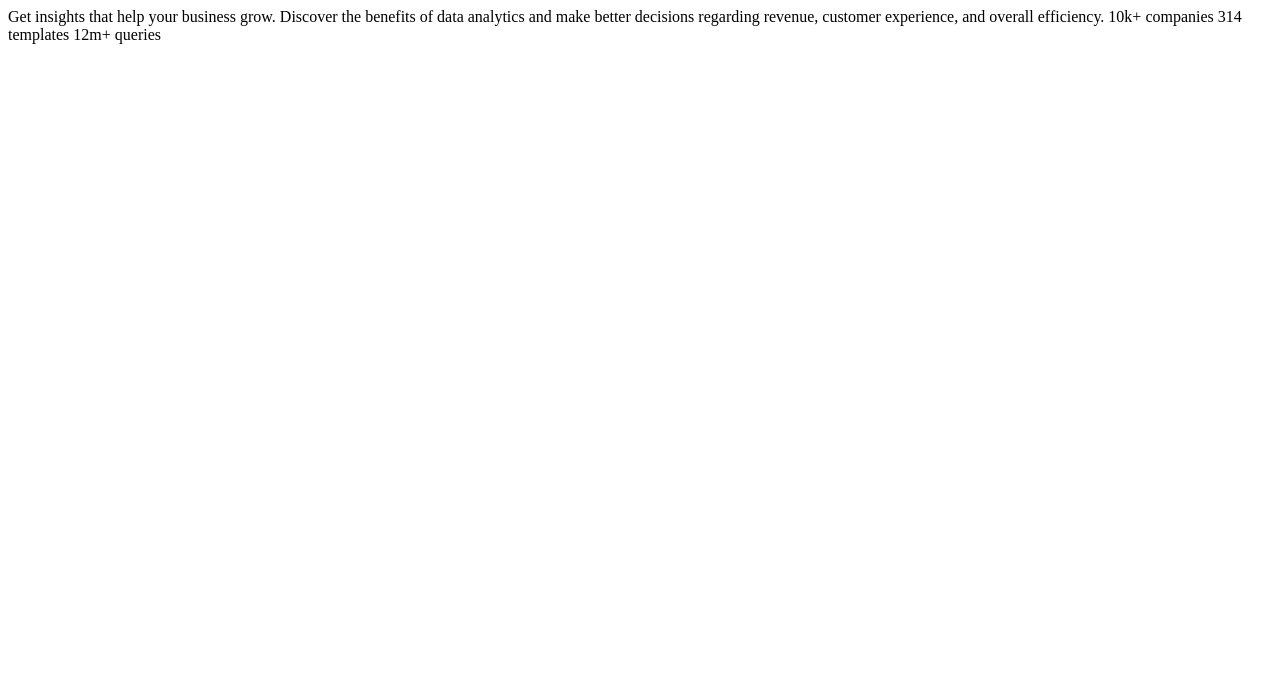
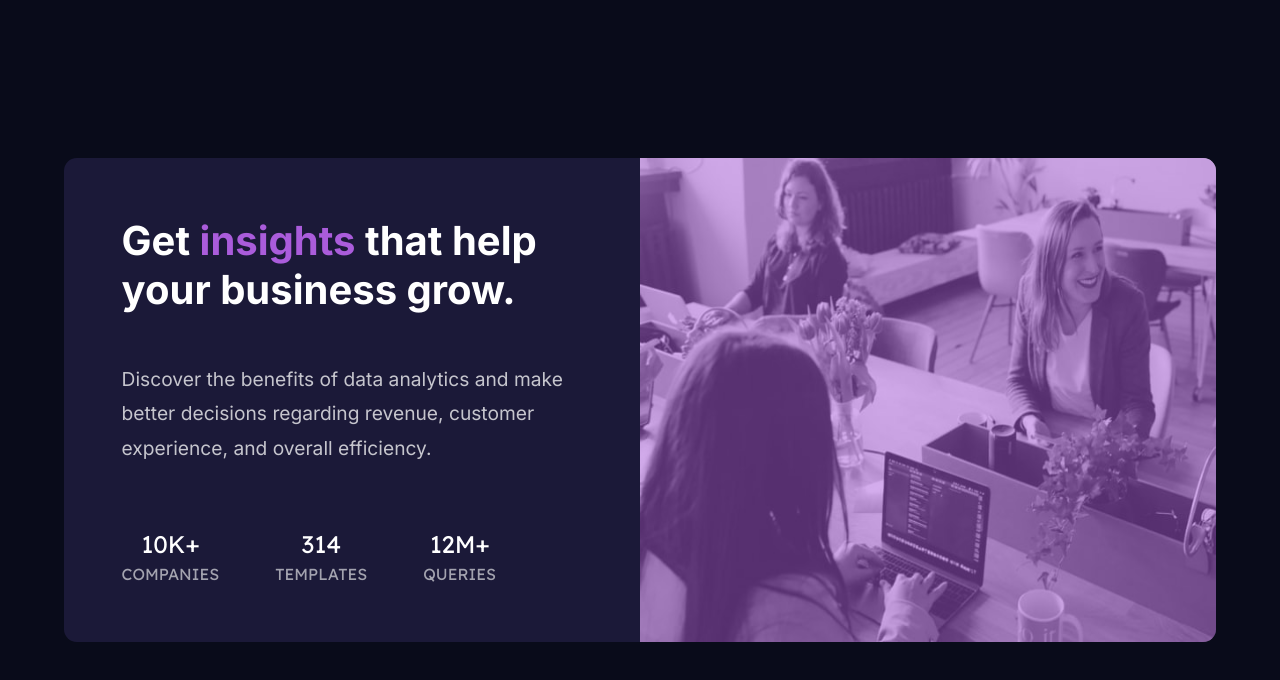
Before and after one commit to humbl3LilaS/stats_preview_card_component, a plain HTML site: page index.html in a window 1280 px wide. Drawn offline with Linux system fonts and the light colour scheme.

Commit message:
final_stage

```diff
--- a/index.html
+++ b/index.html
@@ -2,29 +2,61 @@
 <html lang="en">
 <head>
   <meta charset="UTF-8">
-  <meta name="viewport" content="width=device-width, initial-scale=1.0"> <!-- displays site properly based on user's device -->
+  <meta name="viewport" content="width=device-width, initial-scale=1.0">
+  <!-- displays site properly based on user's device -->
 
-  <link rel="icon" type="image/png" sizes="32x32" href="./images/favicon-32x32.png">
+  <link rel="icon" type="image/png" sizes="32x32"
+        href="./images/favicon-32x32.png">
 
-<!--  link style sheet-->
+  <!--  link style sheet-->
   <link rel="stylesheet" href="style.css">
 
   <title>Frontend Mentor | Stats preview card component</title>
 
 
-
 </head>
 <body>
 
-  Get insights that help your business grow.
+<main>
+  <div class="card-container">
+    <div class="image-container">
+      <picture class="card-banner">
+        <source
+            srcset="./images/image-header-mobile.jpg, ./images/image-header-desktop.jpg"
+            media="(max-width: 700px) 375px, (min-width: 700px)">
+        <img src="./images/image-header-desktop.jpg"
+             alt="Images of Business team working together">
+      </picture>
+    </div>
 
-  Discover the benefits of data analytics and make better decisions regarding revenue, customer
-  experience, and overall efficiency.
+    <div class="business-info">
+      <h1 class="heading-primary">Get <span
+        class="text-cta">insights</span> that help
+      your business grow.</h1>
 
-  10k+ companies
-  314 templates
-  12m+ queries
+      <p class="business-detail">Discover the benefits of data analytics and
+        make
+        better decisions regarding revenue, customer
+        experience, and overall efficiency.
+      </p>
 
+      <ul class="achievements">
+        <li class="achievement-detail">
+          <span class="achievement-count">10k+</span> companies
+        </li>
+        <li class="achievement-detail">
+          <span class="achievement-count">314</span> templates
+        </li>
+        <li class="achievement-detail">
+          <span class="achievement-count">12m+</span> queries
+        </li>
+      </ul>
+
+    </div>
+
+  </div>
+
+</main>
 
 </body>
 </html>
--- a/style.css
+++ b/style.css
@@ -7,12 +7,183 @@
 @import url('https://fonts.googleapis.com/css2?family=Inter:wght@400;700&display=swap');
 
 
-:root{
+:root {
   --bg-main: hsl(233, 47%, 7%);
   --bg-card: hsl(244, 38%, 16%);
 
   --c-accent: hsl(277, 64%, 61%);
   --c-white: hsl(0, 0%, 100%);
-  --c-white_para : hsla(0, 0%, 100%, 0.75);
-  --c-white_heading:hsla(0, 0%, 100%, 0.6);
+  --c-white_para: hsla(0, 0%, 100%, 0.75);
+  --c-white_heading: hsla(0, 0%, 100%, 0.6);
+
+  --bdr-card: 0.5rem;
+
+  --m-block-xxs: 0.3rem;
+  --m-block-small: 1rem;
+  --m-block-medium: 2rem;
+
+  --fz-heading: clamp(1.40rem, calc(0.78rem + 2.65vw), 2.50rem);
+  --fz-para: clamp(0.80rem, calc(0.57rem + 0.96vw), 1.20rem);;
+  --fz-achievement: clamp(0.50rem, calc(0.22rem + 1.20vw), 1.00rem);
+  --fz-achievement_count: clamp(1.00rem, calc(0.72rem + 1.20vw), 1.50rem);
+
 }
+
+/*Global reset*/
+*, *::before, *::after {
+  padding: 0;
+  margin: 0;
+  box-sizing: inherit;
+}
+
+body {
+  box-sizing: border-box;
+  font-family: 'Inter', sans-serif;
+  background-color: var(--bg-main);
+}
+
+main {
+  min-height: 100vh;
+
+  display: flex;
+  align-items: center;
+  justify-content: center;
+}
+
+.card-container {
+  width: min(90%, 30rem);
+  border-radius: var(--bdr-card);
+
+  background-color: var(--bg-card);
+  overflow: hidden;
+
+}
+
+.image-container {
+  position: relative;
+}
+
+.image-container::before {
+  content: "";
+  display: block;
+  position: absolute;
+  inset: 0;
+  width: 100%;
+  background-color: var(--c-accent);
+  opacity: 0.5;
+}
+
+.card-banner > img {
+  width: 100%;
+
+  display: block;
+}
+
+.business-info {
+  padding: 2rem;
+}
+
+.heading-primary {
+  margin-bottom: var(--m-block-small);
+
+  font-weight: 700;
+  font-size: var(--fz-heading);
+  text-indent: 0.5rem;
+  text-align: center;
+
+  color: var(--c-white);
+}
+
+.text-cta {
+  color: var(--c-accent);
+}
+
+.business-detail {
+  margin-bottom: var(--m-block-medium);
+
+  color: var(--c-white_para);
+  text-align: center;
+  text-indent: 0.5rem;
+  font-size: var(--fz-para);
+  line-height: 1.8;
+}
+
+.achievements {
+  list-style: none;
+  display: flex;
+  flex-flow: column nowrap;
+  gap: 1rem;
+}
+
+.achievement-detail {
+  text-align: center;
+  text-transform: uppercase;
+  font-family: 'Lexend', sans-serif;
+  font-size: var(--fz-achievement);
+  color: var(--c-white_heading);
+}
+
+.achievement-count {
+  display: block;
+  margin-bottom: 0.3rem;
+
+  color: var(--c-white);
+  font-size: var(--fz-achievement_count);
+}
+
+@media (min-width: 30em) {
+  :root{
+    --bdr-card: 0.8rem;
+  }
+
+  .achievements {
+
+    justify-content: center;
+    flex-direction: row;
+    gap: 3.5rem;
+  }
+
+
+  .heading-primary, .business-detail {
+    text-align: left;
+    text-indent: 0;
+  }
+
+
+}
+
+
+@media (min-width: 71.25em ) {
+  .card-container {
+    width: min(90%, 85rem);
+    display: grid;
+    grid-template-columns: repeat(2, 50%);
+  }
+
+  .image-container {
+    order: 2;
+
+  }
+
+  .card-banner > img {
+    height: 100%;
+  }
+
+  .business-info {
+    padding: min(10%, 5rem);
+    display: flex;
+    flex-flow: column nowrap;
+    gap: 2rem;
+  }
+
+  .business-info > * {
+    width: min(100%, 30rem);
+  }
+
+
+
+  .achievements {
+    margin-top: auto;
+    justify-content: initial;
+  }
+}
```
Also changed, not shown: screenshot.png (added), 1 other file.
